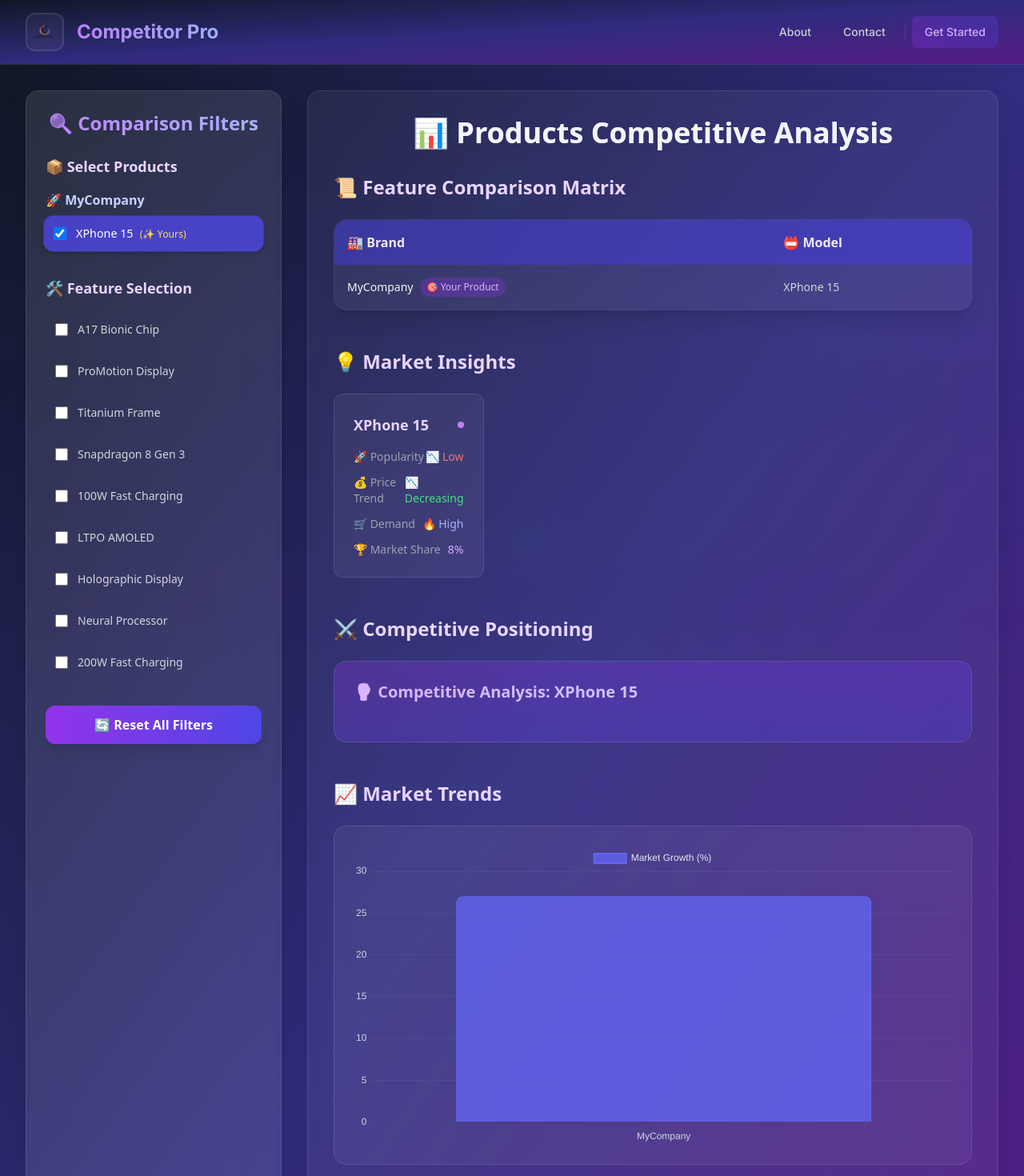
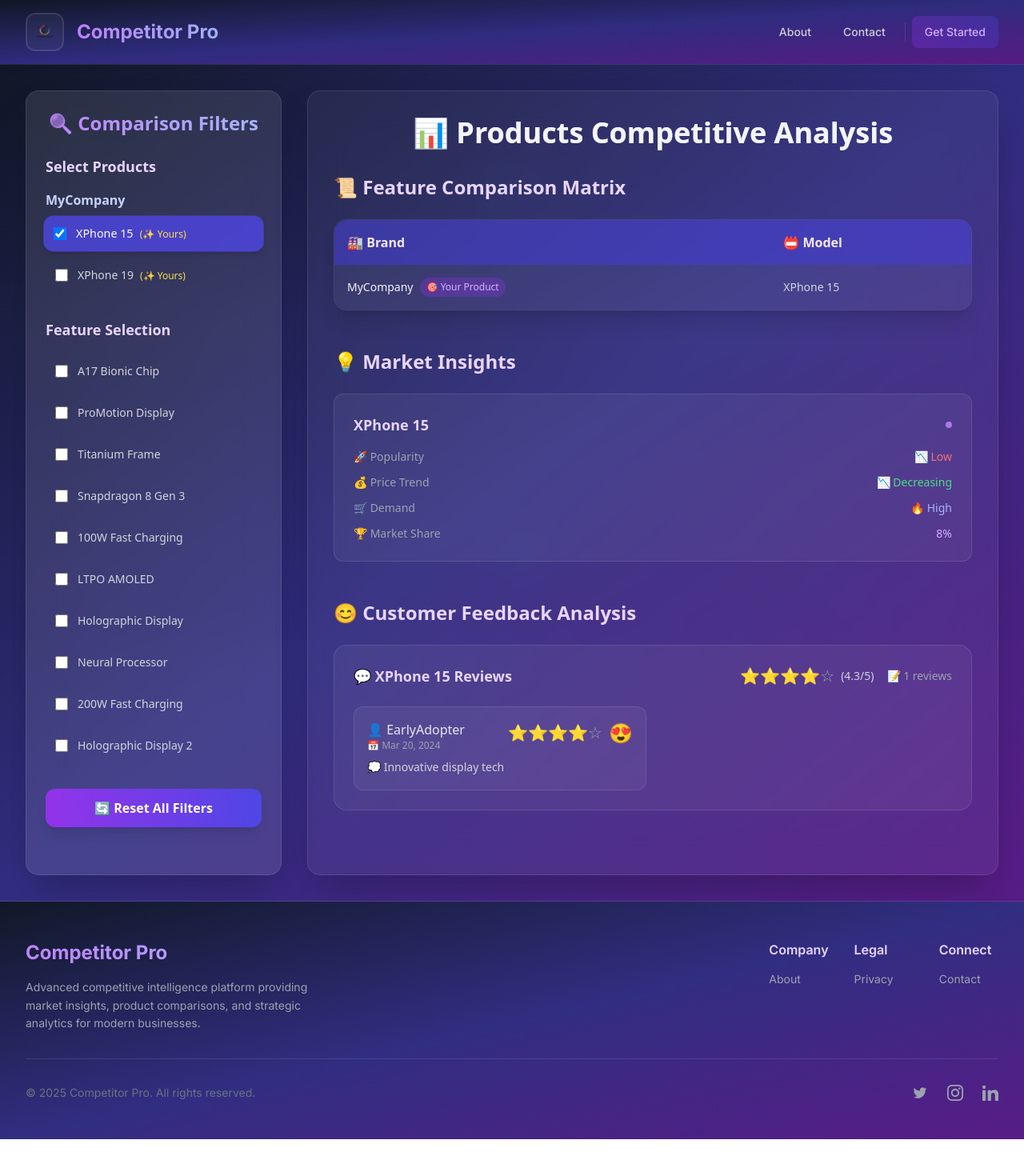
Before and after one commit to darkdeveloperdj/visionarycodex-competitor_product_analysis_ui, a Next.js app: page /competitor-results in a window 1280 px wide. Shown: the top 1470 px of the page at 80% size. After the commit the page ends 1424 px from the top, so only its background shows below. Built offline with nearby package versions, Linux system fonts and the light colour scheme.

Commit message:
Refactor competitor results page by removing emojis from headings and adjusting grid layout for product insights; add new product model with features and insights to demo data.

```diff
--- a/src/app/competitor-results/page.js
+++ b/src/app/competitor-results/page.js
@@ -184,12 +184,11 @@ const SearchPage = () => {
 
           <div className="mb-8">
             <h3 className="font-semibold mb-4 text-lg text-purple-200">
-              📦 Select Products
+              Select Products
             </h3>
             {brandList.map((brand) => (
               <div key={brand} className="mb-4">
                 <h4 className="text-md font-bold mb-2 text-indigo-200">
-                  {brand === "MyCompany" ? "🚀 " : "🏷️ "}
                   {brand}
                 </h4>
                 <div className="space-y-2">
@@ -227,7 +226,7 @@ const SearchPage = () => {
 
           <div className="mb-8">
             <h3 className="font-semibold mb-4 text-lg text-purple-200">
-              🛠️ Feature Selection
+              Feature Selection
             </h3>
             <div className="space-y-2">
               {allFeatures.map((feature) => (
@@ -334,11 +333,21 @@ const SearchPage = () => {
             <h3 className="text-2xl font-bold mb-6 text-purple-200">
               💡 Market Insights
             </h3>
-            <div className="grid grid-cols-1 md:grid-cols-2 lg:grid-cols-4 gap-4">
+            <div
+              className={`grid gap-4 ${
+                selectedProducts.length === 1
+                  ? "grid-cols-1"
+                  : selectedProducts.length === 2
+                  ? "grid-cols-2"
+                  : selectedProducts.length === 3
+                  ? "grid-cols-3"
+                  : "grid-cols-3"
+              }`}
+            >
               {selectedProducts.map((product) => (
                 <div
                   key={product.model}
-                  className="bg-white/5 p-6 rounded-xl border border-white/10 hover:border-purple-400/30 transition-all duration-300 hover:scale-[1.02]"
+                  className="bg-white/5 p-6 rounded-xl border border-white/10 hover:border-purple-400/30 transition-all duration-300"
                 >
                   <div className="flex items-center justify-between mb-4">
                     <h4 className="text-lg font-semibold text-purple-200">
@@ -403,109 +412,7 @@ const SearchPage = () => {
             </div>
           </div>
 
-          {/* Competitive Positioning */}
-          <div className="mb-12 animate-fadeInUp delay-300">
-            <h3 className="text-2xl font-bold mb-6 text-purple-200">
-              ⚔️ Competitive Positioning
-            </h3>
-            <div className="grid grid-cols-1 gap-6">
-              {selectedProducts
-                .filter((p) => p.brand === "MyCompany")
-                .map((myProduct) => (
-                  <div
-                    key={myProduct.model}
-                    className="bg-gradient-to-br from-purple-600/30 to-indigo-600/30 p-6 rounded-2xl border border-white/10"
-                  >
-                    <h4 className="text-xl font-bold mb-6 text-transparent bg-clip-text bg-gradient-to-r from-purple-300 to-indigo-200">
-                      🥊 Competitive Analysis: {myProduct.model}
-                    </h4>
-                    <div className="grid grid-cols-1 md:grid-cols-2 gap-4">
-                      {selectedProducts
-                        .filter((p) => p.brand !== "MyCompany")
-                        .map((competitor) => (
-                          <div
-                            key={competitor.model}
-                            className="bg-white/5 p-4 rounded-xl border border-white/10 hover:scale-[1.01] transition-all duration-200"
-                          >
-                            <div className="flex items-center justify-between mb-4">
-                              <div className="flex items-center space-x-3">
-                                <span className="font-medium text-purple-200">
-                                  {myProduct.model}
-                                </span>
-                                <span className="text-gray-400">⚔️ vs ⚔️</span>
-                                <span className="font-medium text-indigo-200">
-                                  {competitor.model}
-                                </span>
-                              </div>
-                              <span className="text-xs text-gray-400">
-                                {competitor.brand}
-                              </span>
-                            </div>
-                            {selectedFeatures.map((feature) => (
-                              <div
-                                key={feature}
-                                className="flex items-center justify-between py-2 border-b border-white/5 last:border-0"
-                              >
-                                <span
-                                  className={`text-lg ${
-                                    myProduct.features[feature]
-                                      ? "text-green-400"
-                                      : "text-red-400"
-                                  }`}
-                                >
-                                  {myProduct.features[feature] ? "✅" : "❌"}
-                                </span>
-                                <span className="text-xs text-gray-400 px-2">
-                                  {feature}
-                                </span>
-                                <span
-                                  className={`text-lg ${
-                                    competitor.features[feature]
-                                      ? "text-green-400"
-                                      : "text-red-400"
-                                  }`}
-                                >
-                                  {competitor.features[feature] ? "✅" : "❌"}
-                                </span>
-                              </div>
-                            ))}
-                          </div>
-                        ))}
-                    </div>
-                  </div>
-                ))}
-            </div>
-          </div>
-
-          {/* Trend Analysis */}
-          <div className="mb-12 animate-fadeInUp delay-400">
-            <h3 className="text-2xl font-bold mb-6 text-purple-200">
-              📈 Market Trends
-            </h3>
-            <div className="bg-white/5 p-6 rounded-2xl border border-white/10 hover:scale-[1.005] transition-all duration-300">
-              <Bar
-                data={trendData}
-                options={{
-                  responsive: true,
-                  plugins: {
-                    legend: {
-                      labels: { color: "#e2e8f0" },
-                    },
-                  },
-                  scales: {
-                    x: {
-                      grid: { color: "rgba(255,255,255,0.05)" },
-                      ticks: { color: "#cbd5e1" },
-                    },
-                    y: {
-                      grid: { color: "rgba(255,255,255,0.05)" },
-                      ticks: { color: "#cbd5e1" },
-                    },
-                  },
-                }}
-              />
-            </div>
-          </div>
+          {/* Product Insights */}
 
           {/* Customer Reviews & Ratings */}
           <div className="mb-12 animate-fadeInUp delay-500">
--- a/src/app/demo_data/index.js
+++ b/src/app/demo_data/index.js
@@ -191,6 +191,30 @@ export const myCompanyProducts = [
     category: "electronics",
     features: {
       "Holographic Display": true,
+      "Neural Processor": true,
+      "200W Fast Charging": true,
+    },
+    insights: {
+      popularity: "Growing",
+      priceTrend: "Decreasing",
+      demand: "High",
+      marketShare: "8%",
+    },
+    reviews: [
+      {
+        user: "EarlyAdopter",
+        rating: 4.3,
+        comment: "Innovative display tech",
+        date: "2024-03-20",
+      },
+    ],
+  },
+  {
+    brand: "MyCompany",
+    model: "XPhone 19",
+    category: "electronics",
+    features: {
+      "Holographic Display 2": true,
       "Neural Processor": true,
       "200W Fast Charging": true,
     },
```
